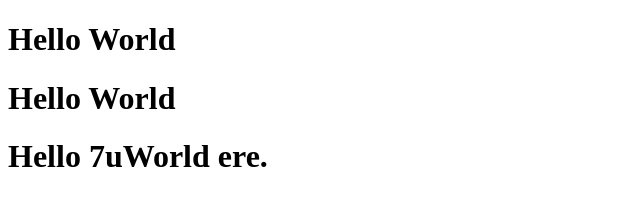
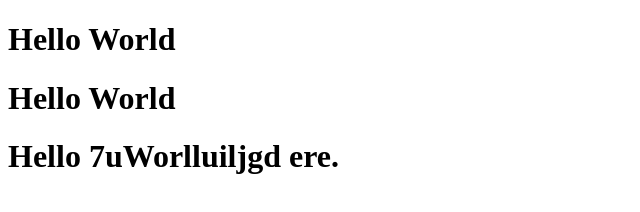
Before and after one commit to vijaykumarmoshservices-collab/new-render-123, a plain HTML site: page index.html in a window 1280 px wide. Shown: the whole page, without its empty margins (0-640 px from the left). Drawn offline with Linux system fonts and the light colour scheme.

Commit message:
auto deploy test

```diff
--- a/index.html
+++ b/index.html
@@ -6,5 +6,5 @@
 <body>
   <h1>Hello World </h1>
   <h1>Hello World </h1>
-   <h1>Hello 7uWorld ere. </h1>
+   <h1>Hello 7uWorlluiljgd ere. </h1>
 </html>
```
